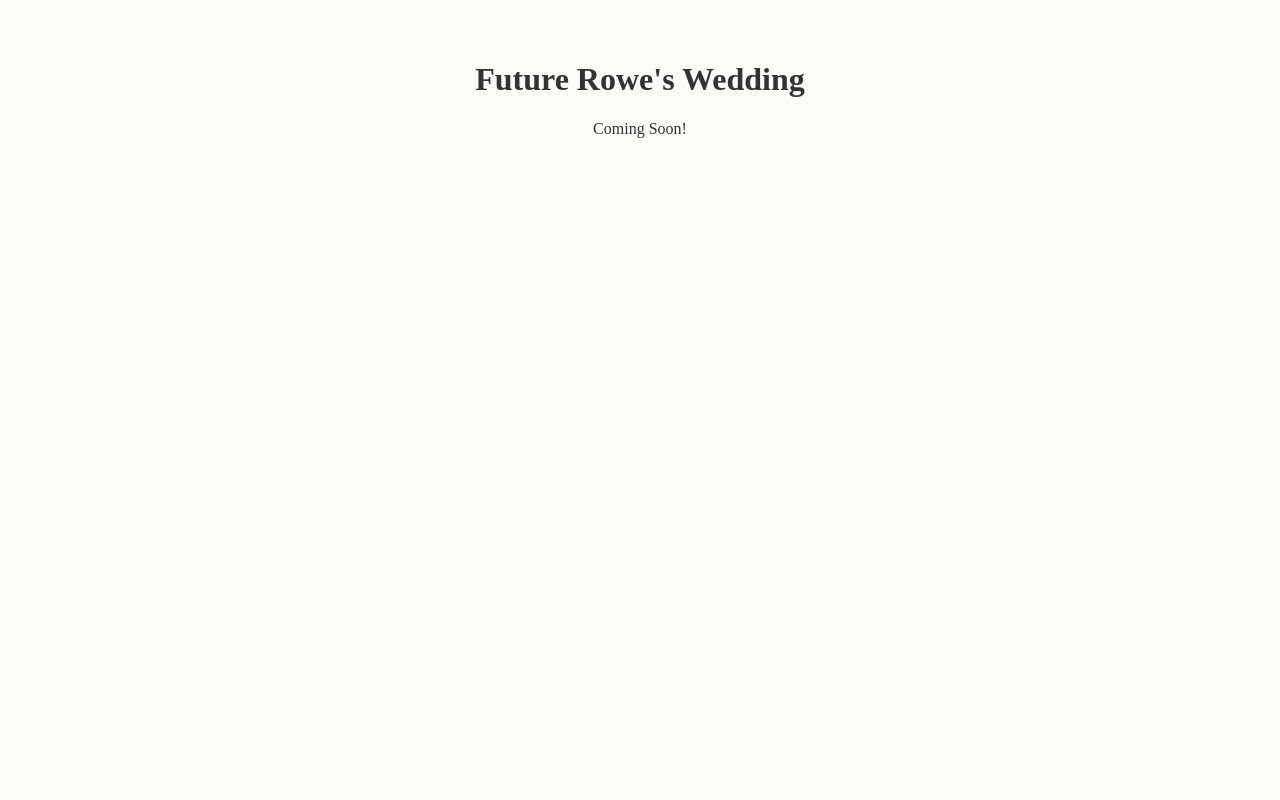
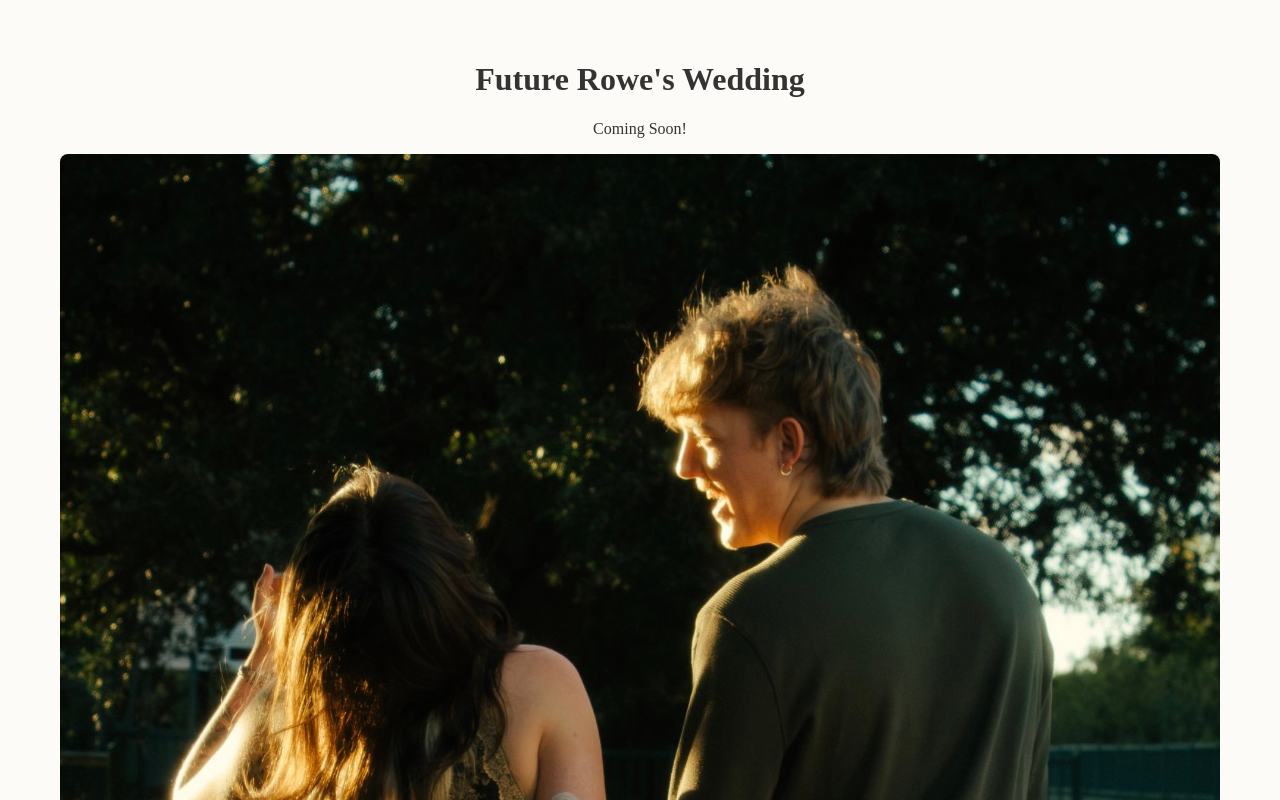
Before and after one commit to lloydrowe6/wedding-website, a plain HTML site: page index.html in a window 1280 px wide. Shown: the top 800 px of the page. Drawn offline with Linux system fonts and the light colour scheme.

Commit message:
Added photo

```diff
--- a/index.html
+++ b/index.html
@@ -15,5 +15,6 @@
 <body>
     <h1>Future Rowe's Wedding</h1>
     <p>Coming Soon!</p>
+    <img src="wedding.jpg" alt="Our Wedding Photo" style="max-width: 100%; height: auto; border-radius: 8px;">
 </body>
 </html>
```
